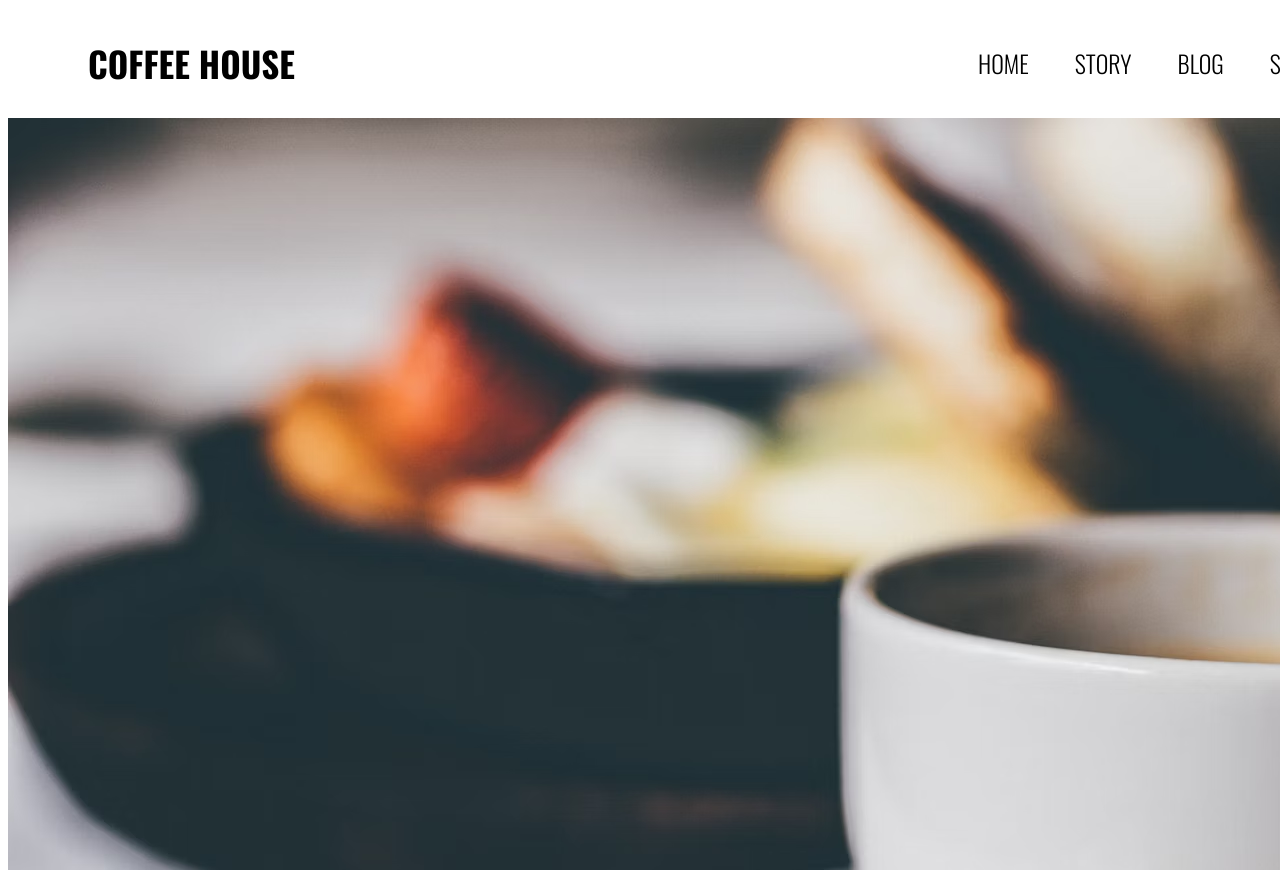
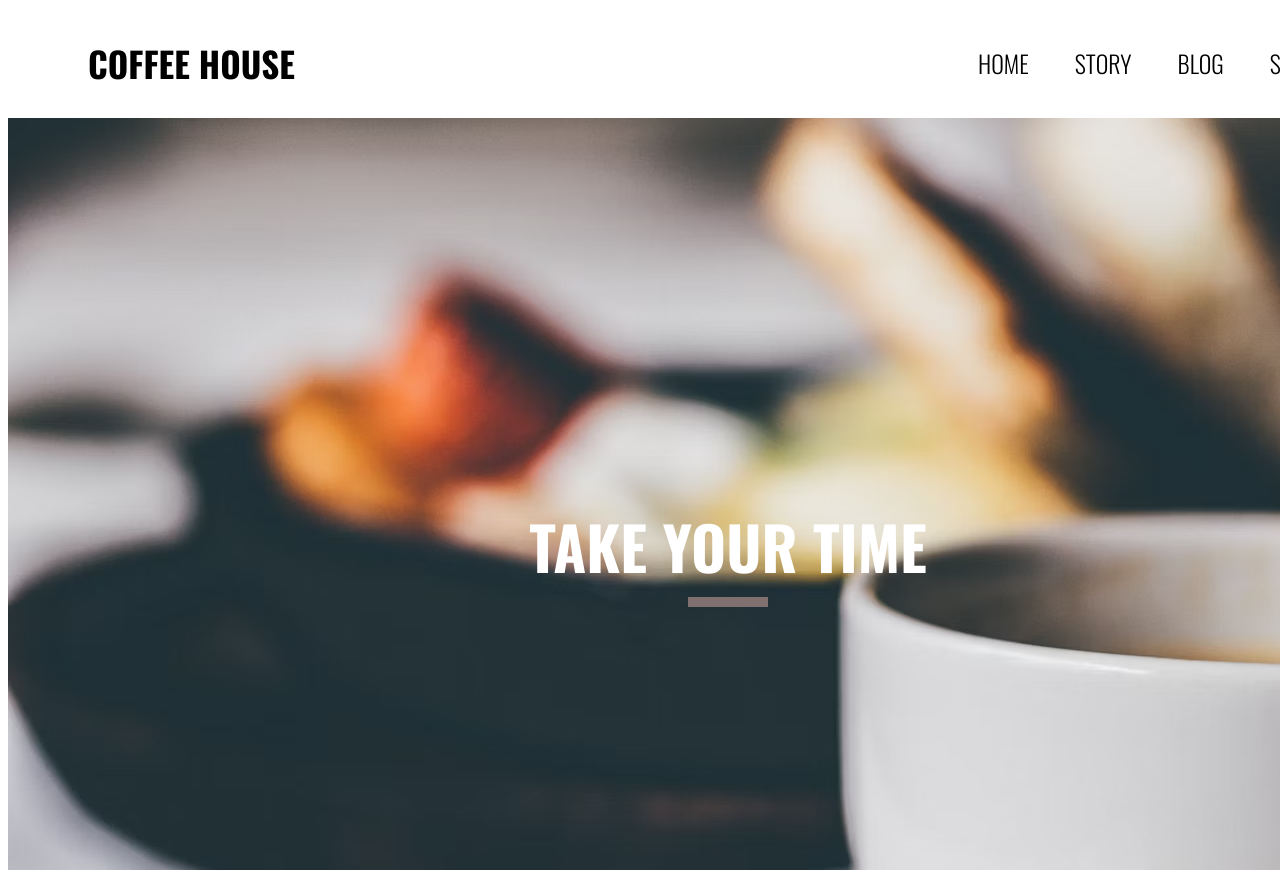
Before and after one commit to Ruslan4ikamirov/coffee-site, a plain HTML site: page index.html in a window 1280 px wide. Shown: the top 870 px of the page. Drawn offline with nearby package versions, Linux system fonts and the light colour scheme.

Commit message:
second commit

```diff
--- a/css/style.css
+++ b/css/style.css
@@ -38,6 +38,10 @@ li a{
 }
 
 .bg__photo{
+    display: flex;
+    flex-direction: column;
+    justify-content: center;
+    align-items: center;
     background-image: url(../img/background.avif);
     background-repeat: no-repeat;
     width: 1440px;
@@ -48,17 +52,17 @@ li a{
     color: #FFF;
     font-size: 60px;
     font-weight: 700;
-    margin-bottom: 309px;
+    margin-bottom: 7px;
 }
 
-/*.line{
+ .line{
     display: flex;
     justify-content: center;
     align-items: center;
     background-color: rgba(129, 112, 112, 1);
     width: 80px;
     height: 10px;
-}*/
+}
 
 .main{
     width: 1440px;
--- a/index.html
+++ b/index.html
@@ -21,9 +21,9 @@
                 </ul>
             </nav>
             <div class="bg__photo">
-                <!-- <h3 class="title">TAKE YOUR TIME</h3> -->
+                <h3 class="title">TAKE YOUR TIME</h3>
+                <div class="line"></div>
             </div>
-            <div class="line"></div>
         </header>
         <section class="main">
             <div class="story">
```
